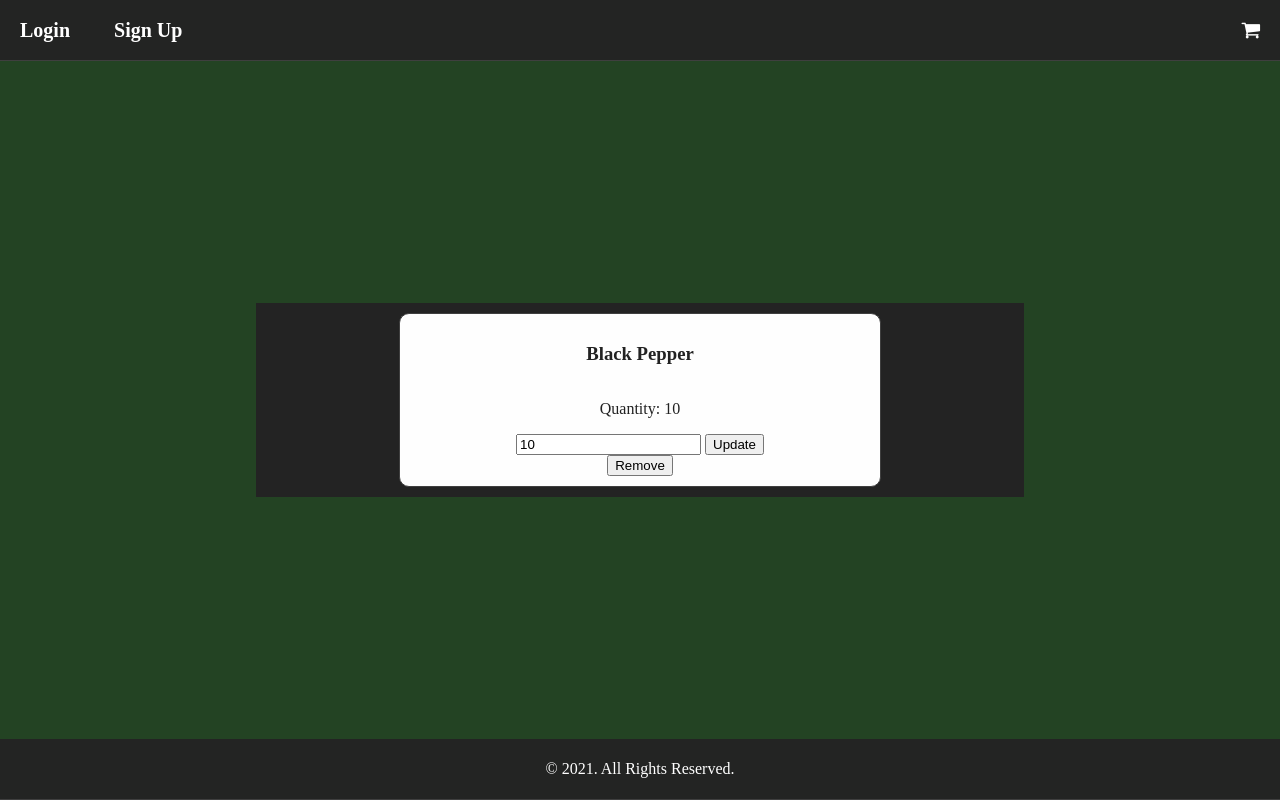
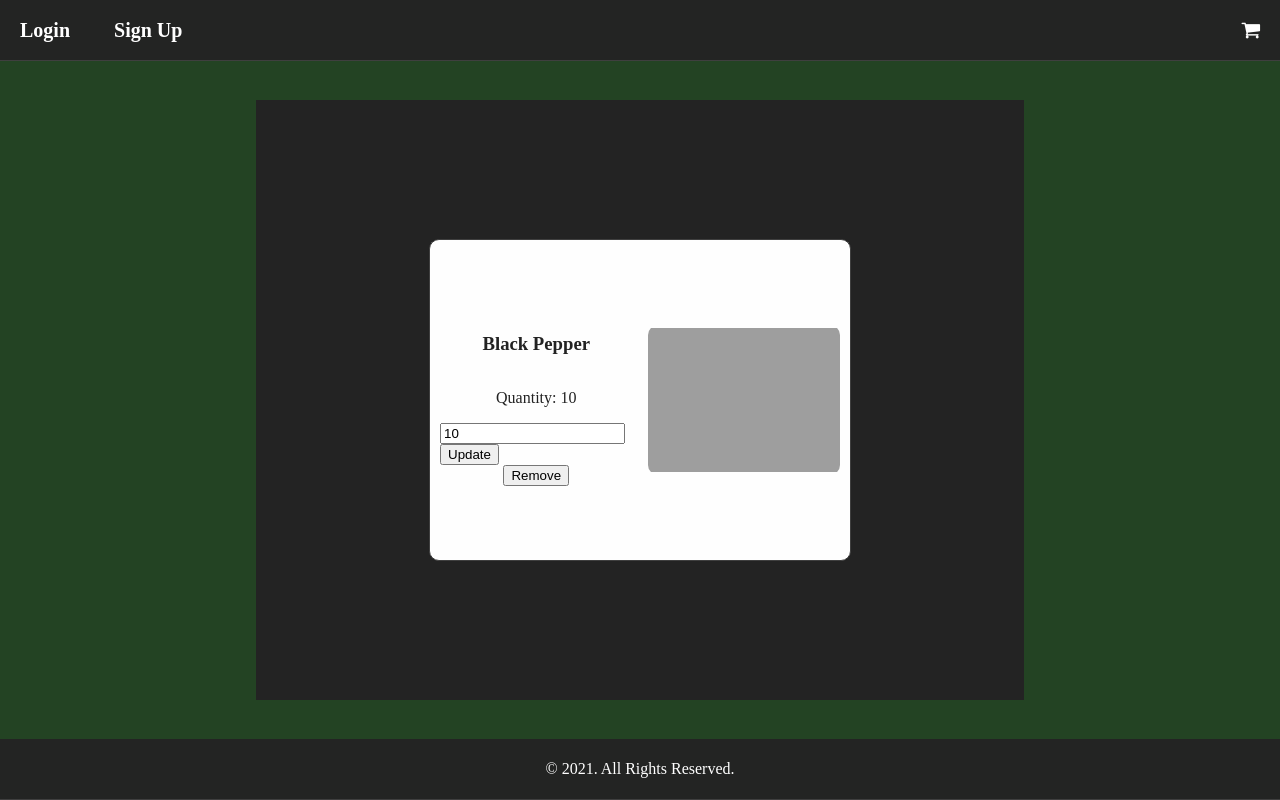
Before and after one commit to GrzegorzSzczepanek/pepper-store, a Flask app: page /view-cart in a window 1280 px wide. Run offline with Flask 3, Linux system fonts and the light colour scheme; tables that the repository leaves empty hold one stand-in row (values such as "Sample post"); grey boxes are pictures that could not be loaded.

Commit message:
added functionalities to cart products

```diff
--- a/api/website/templates/base.html
+++ b/api/website/templates/base.html
@@ -14,6 +14,7 @@
         .container {
             width: 100%;
         }
+
         .filters-content {
             width: 100%;
             display: grid;
@@ -53,10 +54,10 @@
 
         {% include "navbar.html" %}
         <div id="filters-content">
-                {% block content %} {% endblock %}
+            {% block content %} {% endblock %}
         </div>
     </div>
-        {% include "footer.html" %}
+    {% include "footer.html" %}
 
 </body>
 
--- a/api/website/templates/products_in_cart.html
+++ b/api/website/templates/products_in_cart.html
@@ -3,6 +3,7 @@
 <style>
     section {
         width: 60%;
+        min-height: 75vh;
         display: flex;
         flex-direction: column;
         justify-content: center;
@@ -11,9 +12,10 @@
     }
 
     .product-in-cart {
-        width: 60%;
+        width: 400px;
+        height: 300px;
         display: flex;
-        flex-direction: column;
+        flex-direction: row;
         justify-content: center;
         align-items: center;
         background-color: #fefefe;
@@ -23,21 +25,52 @@
         border: 1px solid #3f3f3f;
         color: #222;
     }
+
+    .pepper-info {
+        width: 50%;
+        display: flex;
+        flex-direction: column;
+        justify-content: center;
+        align-items: center;
+    }
+
+    .pepper-image {
+        width: 50%;
+        height: 150px;
+        border-radius: 10px;
+        margin-left: 15px;
+    }
+
+    .pepper-image img {
+        width: 100%;
+        height: 100%;
+        object-fit: scale-down;
+        border-radius: 10px;
+    }
+
 </style>
 
 <section>
     {% for item in cart_items %}
     <div class="product-in-cart">
+        <div class="pepper-info">
             <h3>{{ item.pepper.name }}</h3>
             <p>Quantity: {{ item.quantity }}</p>
-        <form action="{{ url_for('views.update_cart', pepper_id=item.pepper.id) }}" method="post">
+            <form action="{{ url_for('views.update_cart', cart_id=item.id) }}" method="post">
                 <input type="number" name="quantity" value="{{ item.quantity }}">
                 <button type="submit">Update</button>
             </form>
 
-        <form action="{{ url_for('views.remove_from_cart', pepper_id=item.pepper.id) }}" method="post">
+
+            <form action="{{ url_for('views.delete_from_cart', cart_id=item.id) }}" method="post">
                 <button type="submit">Remove</button>
             </form>
+        </div>
+
+        <div class="pepper-image">
+            <!-- TODO get them from database -->
+            <img src="https://i5.walmartimages.com/seo/Fresh-Red-Bell-Pepper-1-Each_7be94a8e-9a5d-4f87-842f-5fe4084138ba.c95d36e140f5e0d492ca632b42e4543c.jpeg" alt="papryka" />
+        </div>
 
     </div>
     {% endfor %}
--- a/api/website/views.py
+++ b/api/website/views.py
@@ -1,8 +1,7 @@
-from flask import Blueprint, render_template, request, flash, jsonify
-from flask_login import login_required, current_user
+from flask import Blueprint, render_template, request, jsonify, url_for, redirect
+from flask_login import current_user  # login_required
 from . import db
 from .models import Pepper, Cart
-import json
 
 views = Blueprint('views', __name__)
 
@@ -36,27 +35,19 @@ def add_to_cart(pepper_id):
         cart = Cart(pepper_id=pepper_id, quantity=1)
         db.session.add(cart)
     db.session.commit()
-    return jsonify({})
+    return redirect(url_for('views.peppers'))
 
 
-@views.route('/remove-from-cart/<int:pepper_id>', methods=['POST'])
-def remove_from_cart(pepper_id):
-    cart = Cart.query.filter_by(pepper_id=pepper_id).first()
-    if cart:
-        if cart.quantity > 1:
-            cart.quantity -= 1
-        else:
-            db.session.delete(cart)
-    db.session.commit()
-    return jsonify({})
+@views.route('/delete-from-cart/<int:cart_id>', methods=['POST'])
+def delete_from_cart(cart_id):
+    cart_item = Cart.query.get_or_404(cart_id)
+    cart_item.delete_item()
+    return redirect(url_for('views.shopping_cart'))
 
 
-@views.route('/update-cart', methods=['POST'])
-def update_cart():
-    cart_items = json.loads(request.data)
-    for item in cart_items:
-        cart = Cart.query.get(item['id'])
-        if cart:
-            cart.quantity = item['quantity']
-    db.session.commit()
-    return jsonify({})
+@views.route('/update-cart/<int:cart_id>', methods=['POST'])
+def update_cart(cart_id):
+    cart_item = Cart.query.get_or_404(cart_id)
+    new_quantity = request.form.get('quantity', type=int)
+    cart_item.update_quantity(new_quantity)
+    return redirect(url_for('views.shopping_cart'))
```
Also changed, not shown: api/website/models.py (+11 -0 lines), api/instance/database.db. Lines whose indentation alone changed are shown as unchanged.
